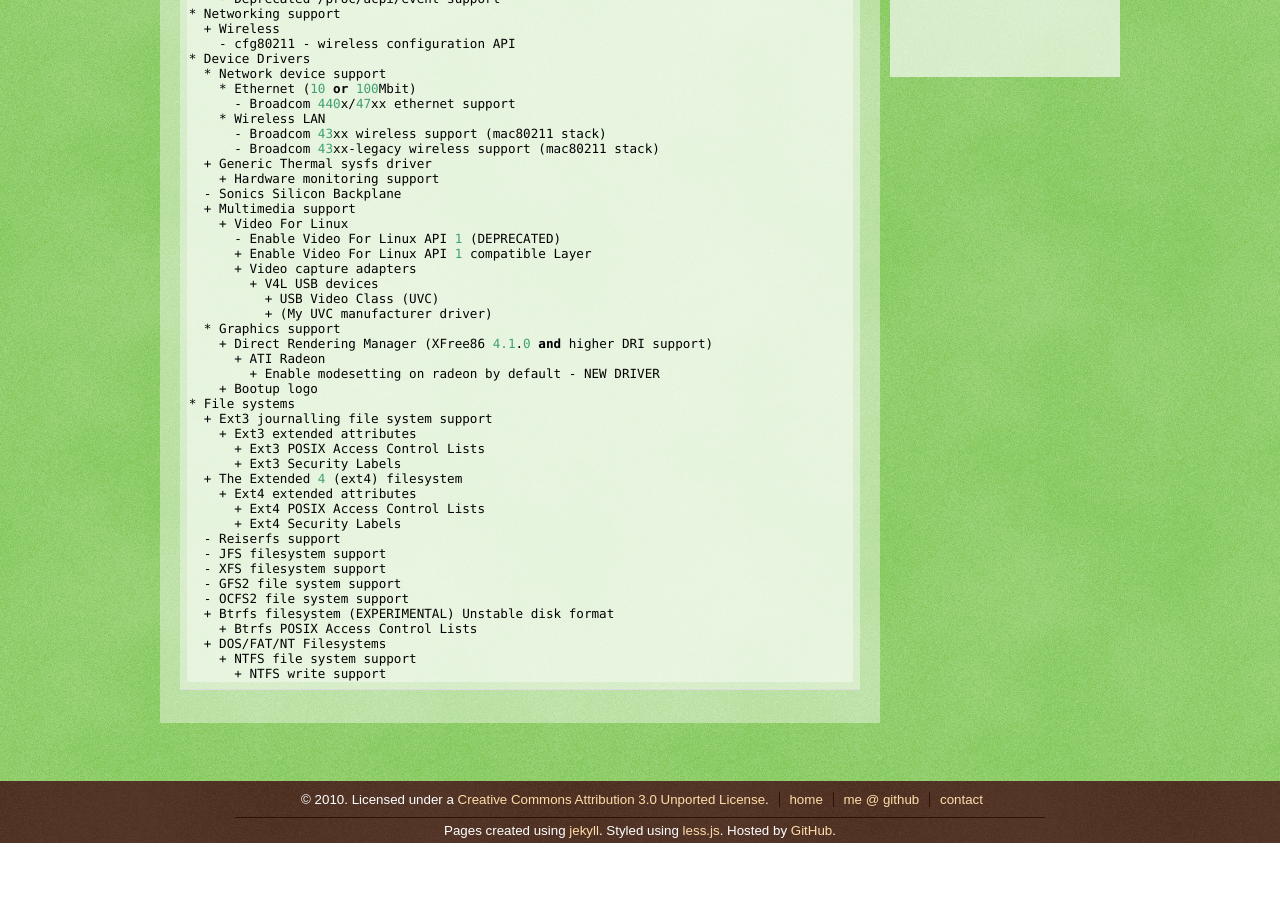
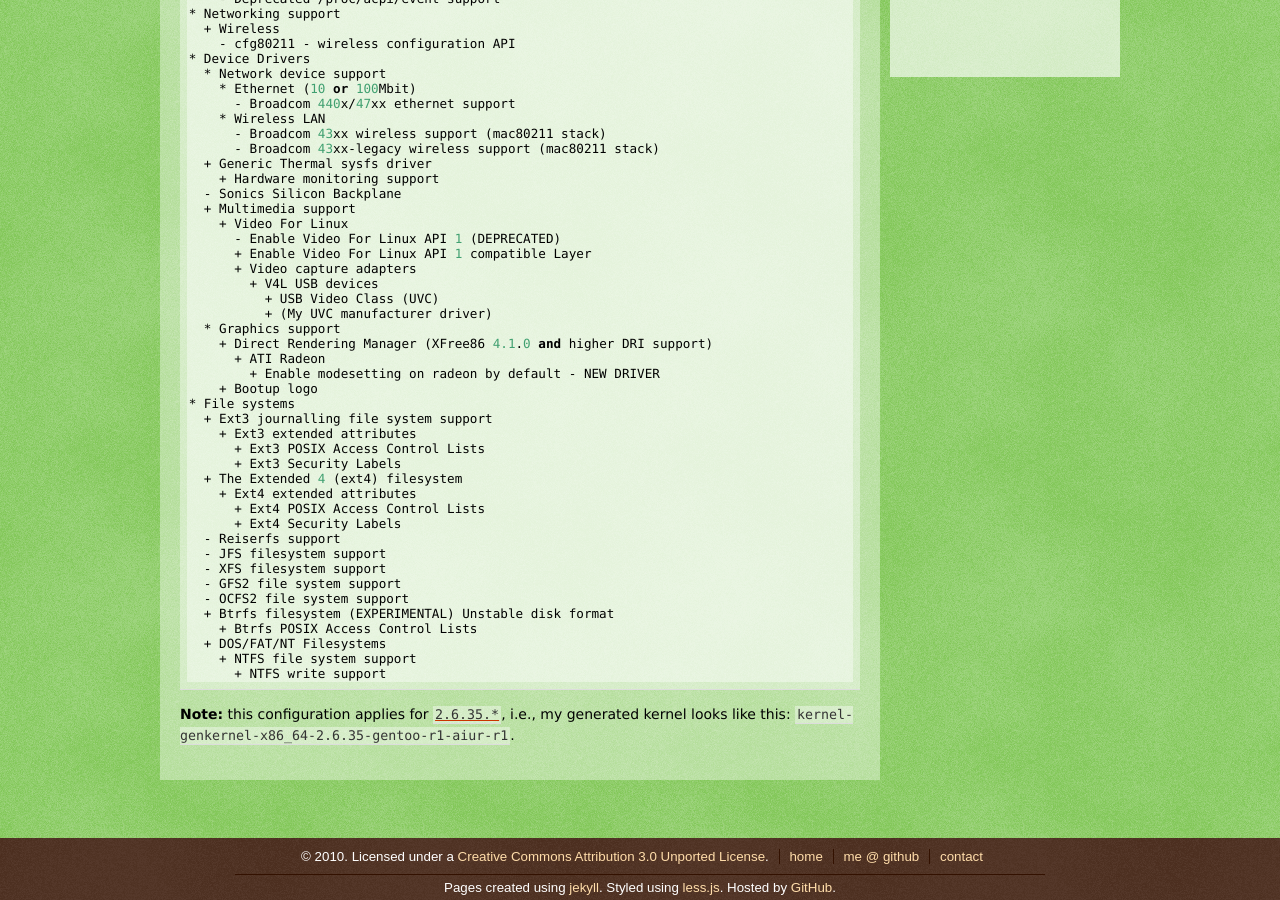
Before and after one commit to attilaolah/attilaolah.github.io, a Jekyll site: the page built from _posts/2010-08-06-kernel-configuration-for-my-hp-6735s.markdown, in a window 1280 px wide and 900 px high, scrolled down 644 px. Built offline with Jekyll 4.4.1, drawn with Linux system fonts in a browser that asks for light colours; nearby versions of some CDN libraries; before the commit the page ends 1487 px from its top, so only the background shows below that.

Commit message:
added a note

```diff
--- a/_posts/2010-08-06-kernel-configuration-for-my-hp-6735s.markdown
+++ b/_posts/2010-08-06-kernel-configuration-for-my-hp-6735s.markdown
@@ -71,3 +71,7 @@ enable, ``-`` means disable):
       + DOS/FAT/NT Filesystems
         + NTFS file system support
           + NTFS write support
+
+**Note:** this configuration applies for
+[``2.6.35.*``](http://www.kernel.org/), i.e., my generated kernel looks like
+this: ``kernel-genkernel-x86_64-2.6.35-gentoo-r1-aiur-r1``.
```
